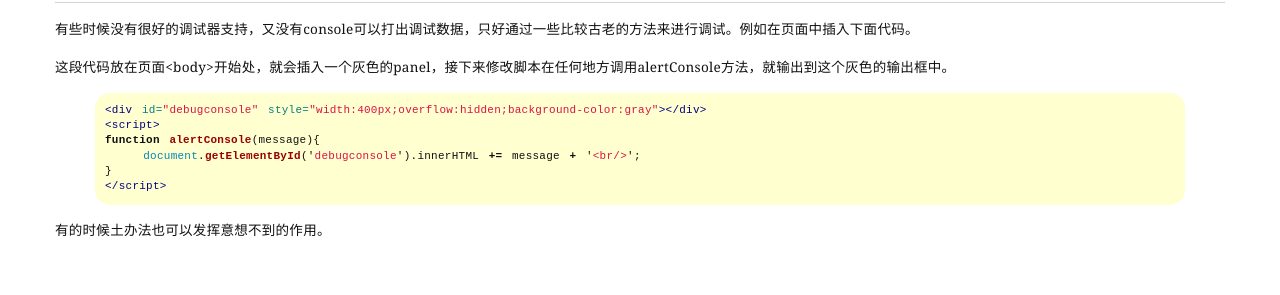
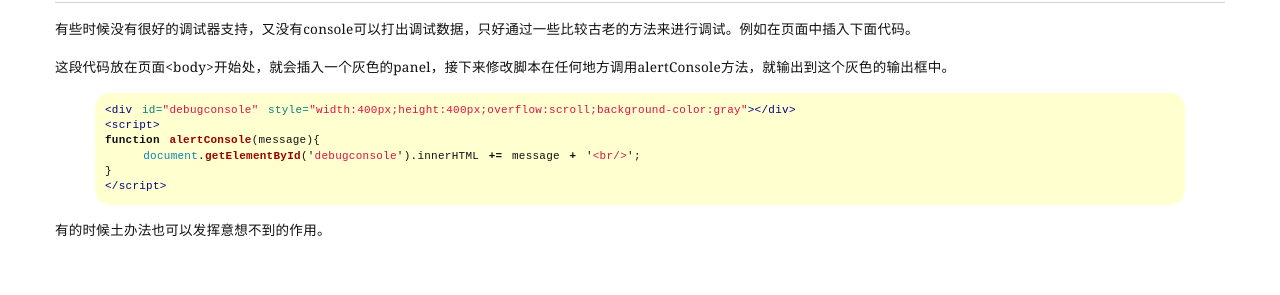
Before and after one commit to aaronz/aaronz.github.com, a Jekyll site: the page built from _posts/2014-10-22-debug-website-in-windows-phone-internet-explorer.markdown, in a window 1280 px wide and 900 px high, scrolled down 7169 px. Shown: the part 272-567 px from the top of the window. Built offline with Jekyll 4.4.1, drawn with Linux system fonts in a browser that asks for light colours; Markdown is read by kramdown in place of the engine named in the settings; comment, search, counter and statistics services are not loaded.

Commit message:
Update post debug wp ie.

```diff
--- a/_posts/2014-10-22-debug-website-in-windows-phone-internet-explorer.markdown
+++ b/_posts/2014-10-22-debug-website-in-windows-phone-internet-explorer.markdown
@@ -97,7 +97,7 @@
 这段代码放在页面<body>开始处，就会插入一个灰色的panel，接下来修改脚本在任何地方调用alertConsole方法，就输出到这个灰色的输出框中。
 
 {% highlight html %}
-<div id="debugconsole" style="width:400px;overflow:hidden;background-color:gray"></div>
+<div id="debugconsole" style="width:400px;height:400px;overflow:scroll;background-color:gray"></div>
 <script>
 function alertConsole(message){
     document.getElementById('debugconsole').innerHTML += message + '<br/>';
```
